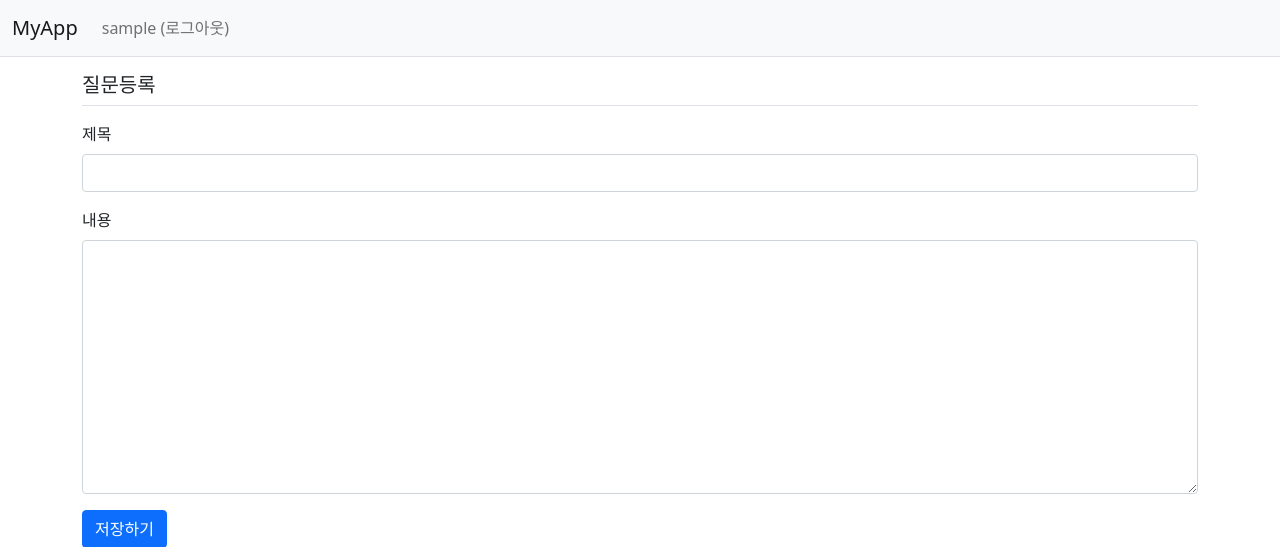
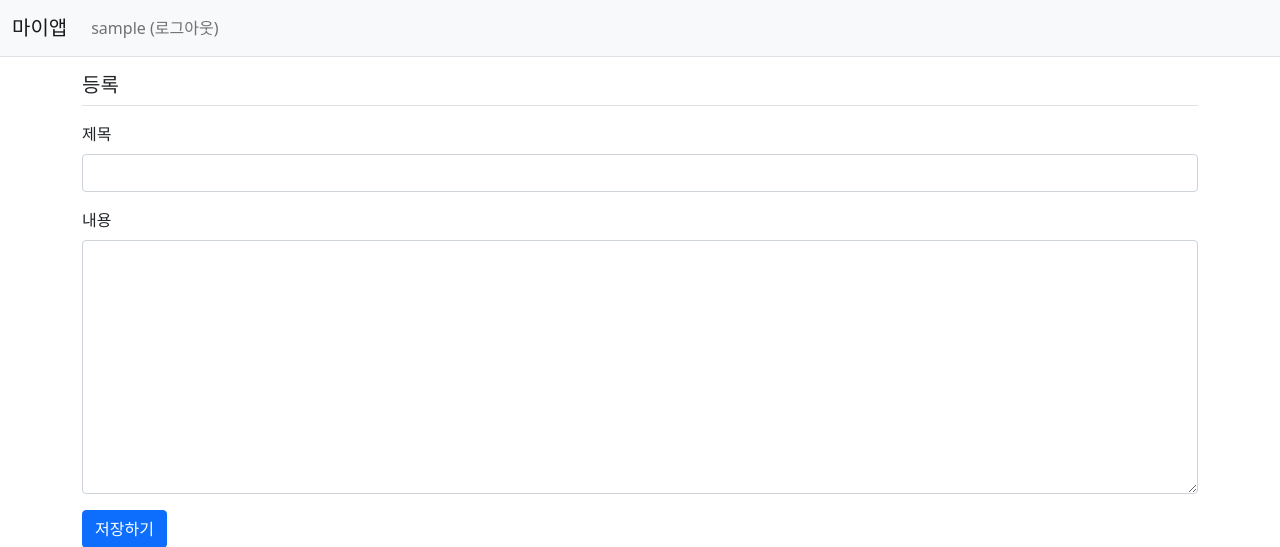
Before and after one commit to dbnoid/myapp, a Django app: page /myapp/question/create/ in a window 1280 px wide. Shown: the top 547 px of the page. Run offline with Django 4.2, Linux system fonts and the light colour scheme; the visitor is signed in with stand-in values (Sample User, id 1); some libraries are stand-ins or nearby versions.

Commit message:
Setting변경

```diff
--- a/myapp/views/base_views.py
+++ b/myapp/views/base_views.py
@@ -6,7 +6,6 @@ from ..models import Question
 
 
 def index(request):
-    3/0
     page = request.GET.get('page', '1')  # 페이지
     kw = request.GET.get('kw', '')  # 검색어
     question_list = Question.objects.order_by('-create_date')
@@ -23,7 +22,6 @@ def index(request):
     context = {'question_list': page_obj, 'page': page, 'kw': kw}
     # context = {'question_list': question_list}
     return render(request, 'myapp/question_list.html', context)
-    # return HttpResponse("안녕하세요 myapp에 오신것을 환영합니다.")
 
 
 def detail(request, question_id):
--- a/templates/myapp/question_form.html
+++ b/templates/myapp/question_form.html
@@ -1,7 +1,7 @@
 {% extends 'base.html' %}
 {% block content %}
 <div class="container">
-    <h5 class="my-3 border-bottom pb-2">질문등록</h5>
+    <h5 class="my-3 border-bottom pb-2">등록</h5>
     <form method="post">
         {% csrf_token %}
         <!-- 오류표시 Start -->
--- a/templates/myapp/question_list.html
+++ b/templates/myapp/question_list.html
@@ -4,7 +4,7 @@
 <div class="container my-3">
         <div class="row my-3">
         <div class="col-6">
-            <a href="{% url 'myapp:question_create' %}" class="btn btn-primary">질문 등록하기</a>
+            <a href="{% url 'myapp:question_create' %}" class="btn btn-primary">등록하기</a>
         </div>
         <div class="col-6">
             <div class="input-group">
@@ -44,7 +44,7 @@
         {% endfor %}
         {% else %}
         <tr>
-            <td colspan="4">질문이 없습니다.</td>
+            <td colspan="4">등록 게시물이 없습니다.</td>
         </tr>
         {% endif %}
         </tbody>
--- a/templates/navbar.html
+++ b/templates/navbar.html
@@ -1,7 +1,7 @@
 <!-- 네비게이션바 -->
 <nav class="navbar navbar-expand-lg navbar-light bg-light border-bottom">
     <div class="container-fluid">
-        <a class="navbar-brand" href="{% url 'myapp:index' %}">MyApp</a>
+        <a class="navbar-brand" href="{% url 'myapp:index' %}">마이앱</a>
         <button class="navbar-toggler" type="button"
                 data-bs-toggle="collapse"
                 data-bs-target="#navbarSupportedContent"
```
